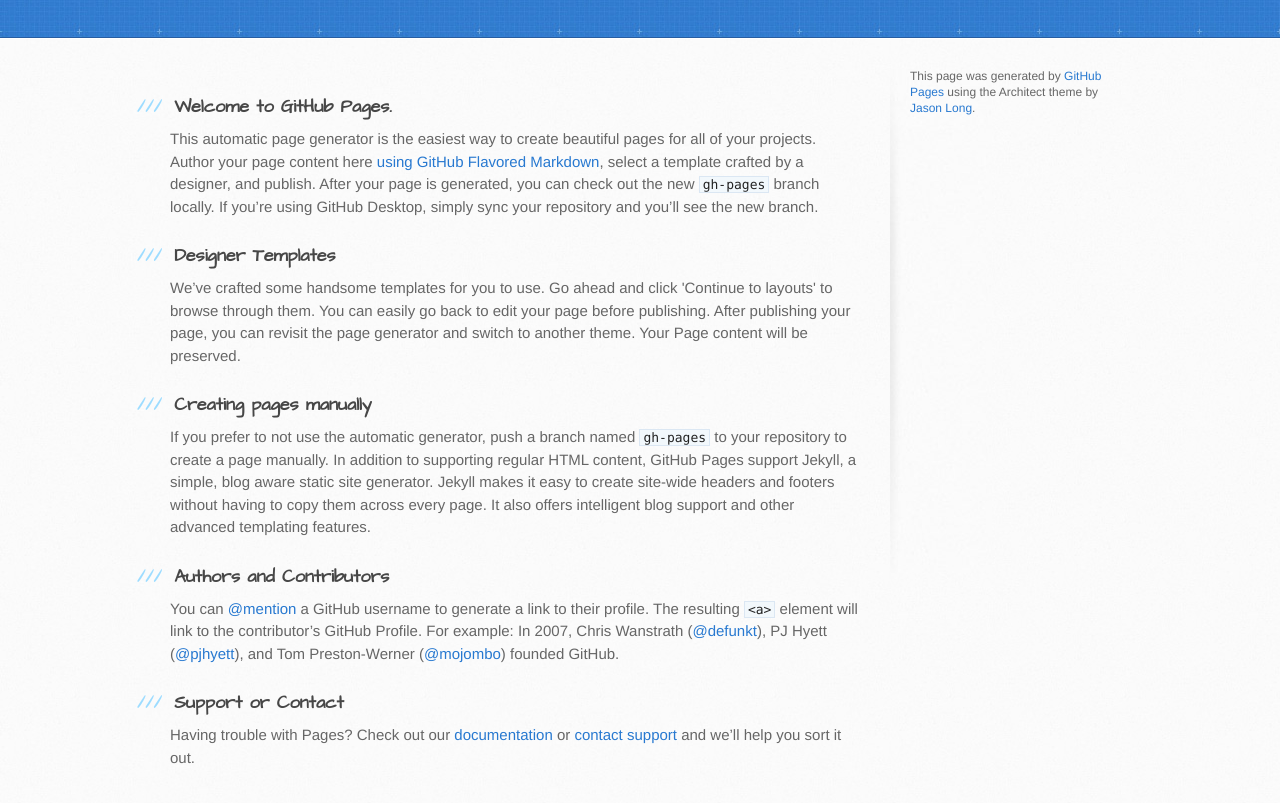
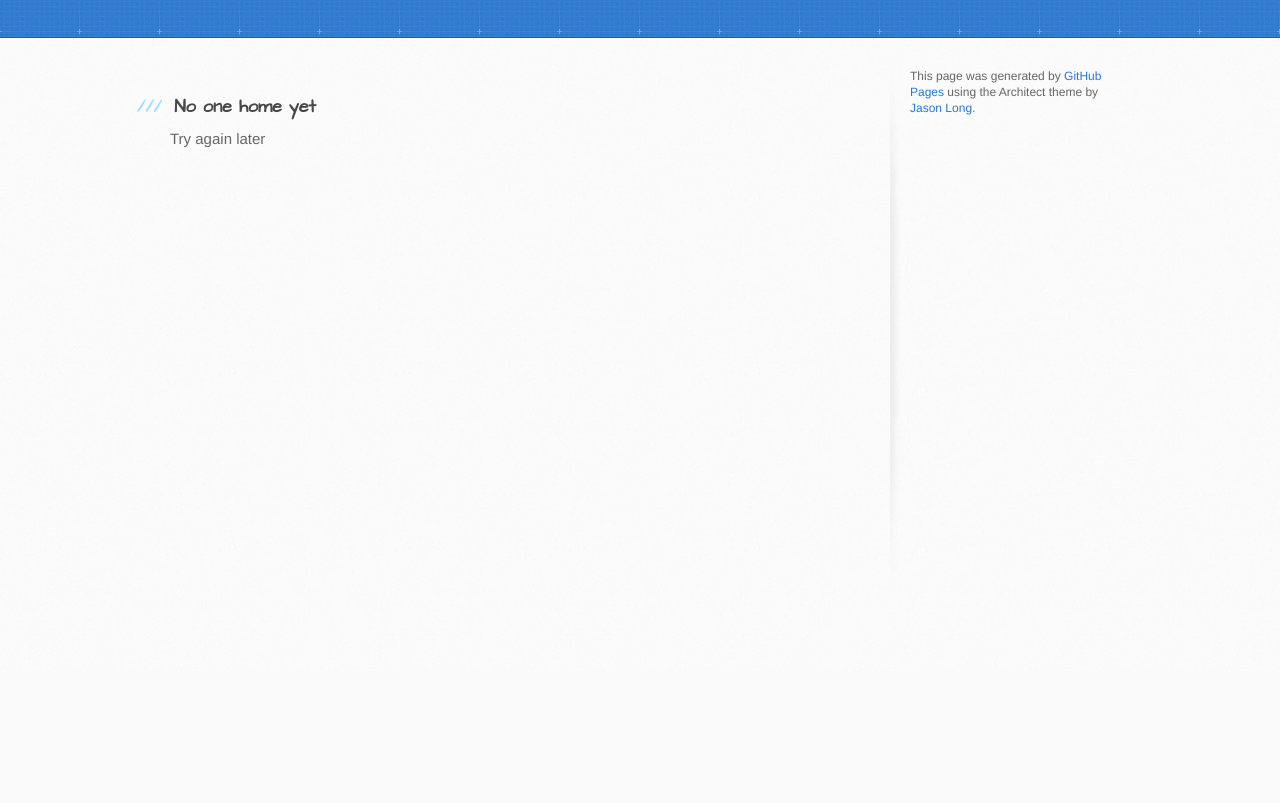
Before and after one commit to sneakypete81/sneakypete81.github.io, a plain HTML site: page index.html in a window 1280 px wide. Shown: the part 129-932 px from the top of the page. After the commit the page ends 800 px from the top, so only its background shows below. Drawn offline with Linux system fonts and the light colour scheme.

Commit message:
Replace master branch with page content via GitHub

```diff
--- a/index.html
+++ b/index.html
@@ -29,29 +29,9 @@
       <div class="inner clearfix">
         <section id="main-content">
           <h3>
-<a id="welcome-to-github-pages" class="anchor" href="#welcome-to-github-pages" aria-hidden="true"><span aria-hidden="true" class="octicon octicon-link"></span></a>Welcome to GitHub Pages.</h3>
+<a id="no-one-home-yet" class="anchor" href="#no-one-home-yet" aria-hidden="true"><span aria-hidden="true" class="octicon octicon-link"></span></a>No one home yet</h3>
 
-<p>This automatic page generator is the easiest way to create beautiful pages for all of your projects. Author your page content here <a href="https://guides.github.com/features/mastering-markdown/">using GitHub Flavored Markdown</a>, select a template crafted by a designer, and publish. After your page is generated, you can check out the new <code>gh-pages</code> branch locally. If you’re using GitHub Desktop, simply sync your repository and you’ll see the new branch.</p>
-
-<h3>
-<a id="designer-templates" class="anchor" href="#designer-templates" aria-hidden="true"><span aria-hidden="true" class="octicon octicon-link"></span></a>Designer Templates</h3>
-
-<p>We’ve crafted some handsome templates for you to use. Go ahead and click 'Continue to layouts' to browse through them. You can easily go back to edit your page before publishing. After publishing your page, you can revisit the page generator and switch to another theme. Your Page content will be preserved.</p>
-
-<h3>
-<a id="creating-pages-manually" class="anchor" href="#creating-pages-manually" aria-hidden="true"><span aria-hidden="true" class="octicon octicon-link"></span></a>Creating pages manually</h3>
-
-<p>If you prefer to not use the automatic generator, push a branch named <code>gh-pages</code> to your repository to create a page manually. In addition to supporting regular HTML content, GitHub Pages support Jekyll, a simple, blog aware static site generator. Jekyll makes it easy to create site-wide headers and footers without having to copy them across every page. It also offers intelligent blog support and other advanced templating features.</p>
-
-<h3>
-<a id="authors-and-contributors" class="anchor" href="#authors-and-contributors" aria-hidden="true"><span aria-hidden="true" class="octicon octicon-link"></span></a>Authors and Contributors</h3>
-
-<p>You can <a href="https://help.github.com/articles/basic-writing-and-formatting-syntax/#mentioning-users-and-teams" class="user-mention">@mention</a> a GitHub username to generate a link to their profile. The resulting <code>&lt;a&gt;</code> element will link to the contributor’s GitHub Profile. For example: In 2007, Chris Wanstrath (<a href="https://github.com/defunkt" class="user-mention">@defunkt</a>), PJ Hyett (<a href="https://github.com/pjhyett" class="user-mention">@pjhyett</a>), and Tom Preston-Werner (<a href="https://github.com/mojombo" class="user-mention">@mojombo</a>) founded GitHub.</p>
-
-<h3>
-<a id="support-or-contact" class="anchor" href="#support-or-contact" aria-hidden="true"><span aria-hidden="true" class="octicon octicon-link"></span></a>Support or Contact</h3>
-
-<p>Having trouble with Pages? Check out our <a href="https://help.github.com/pages">documentation</a> or <a href="https://github.com/contact">contact support</a> and we’ll help you sort it out.</p>
+<p>Try again later</p>
         </section>
 
         <aside id="sidebar">
```
Also changed, not shown: params.json (+1 -1 lines).
